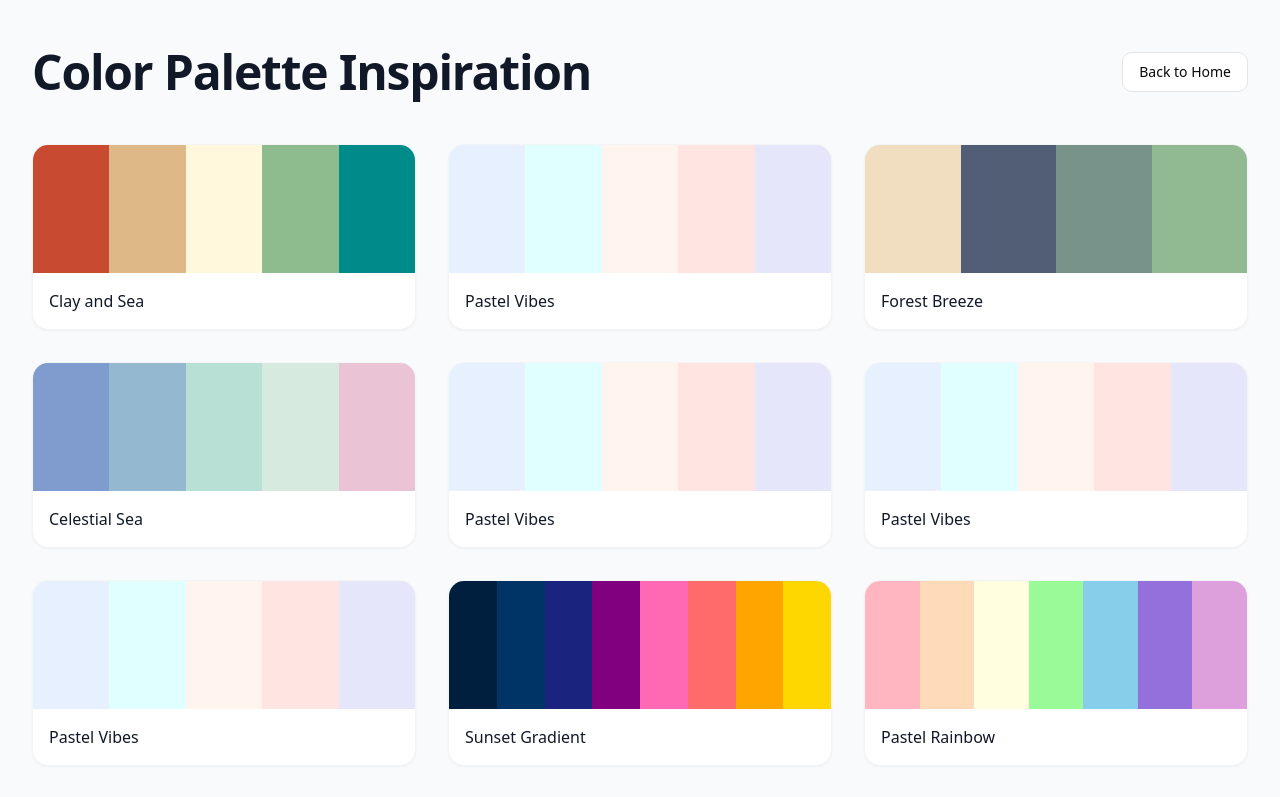
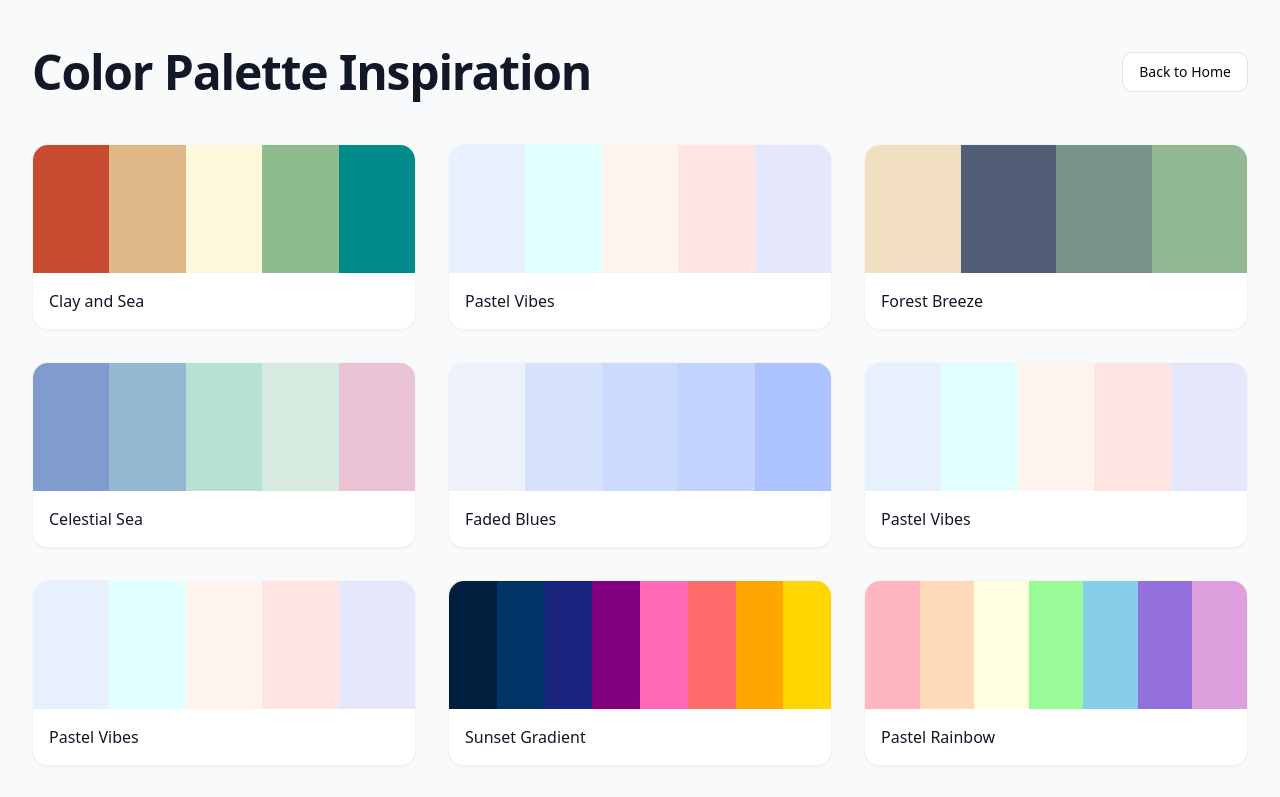
Before and after one commit to priyankasoni930/Color-Fusion, a React (Vite) app: page /palettes in a window 1280 px wide. Shown: the top 797 px of the page. Built offline with nearby package versions, Linux system fonts and the light colour scheme.

Commit message:
Update ColorPalettes.tsx

```diff
--- a/src/pages/ColorPalettes.tsx
+++ b/src/pages/ColorPalettes.tsx
@@ -36,9 +36,9 @@ const colorPalettes: ColorPalette[] = [
     colors: ["#809bce", "#95b8d1", "#b8e0d4", "#d6eadf", "#eac4d5"],
   },
   {
-    name: "Pastel Vibes",
+    name: "Faded Blues",
     likes: 784,
-    colors: ["#E6F0FF", "#E0FFFF", "#FFF5EE", "#FFE4E1", "#E6E6FA"],
+    colors: ["#edf2fa", "#d7e3fc", "#ccdbfd", "#c1d3fe", "#abc4ff"],
   },
   {
     name: "Pastel Vibes",
```
